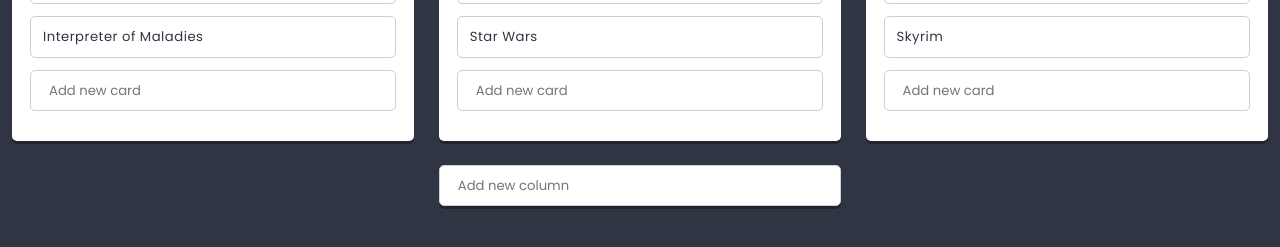
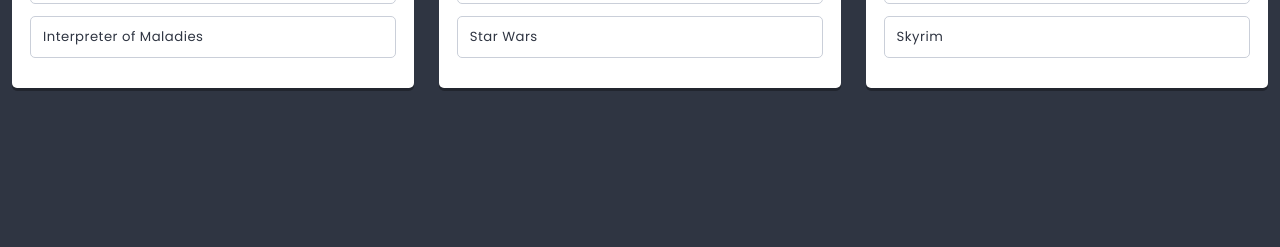
Before and after one commit to piotr-rajtar/todo-list_app, a React app: page / in a window 1280 px wide. Shown: the part 529-776 px from the top of the page. Built offline with nearby package versions, Linux system fonts and the light colour scheme.

Commit message:
Implement redux - card and column display

```diff
--- a/src/components/App/App.js
+++ b/src/components/App/App.js
@@ -1,15 +1,24 @@
 import React from 'react';
 import styles from './App.scss';
-import List from '../List/List';
-import {pageContents, listData} from '../../data/dataStore';
+import List from '../List/ListContainer';
+import PropTypes from 'prop-types';
 
 class App extends React.Component {
+  static propTypes = {
+    title: PropTypes.node,
+    subtitle: PropTypes.node,
+    lists: PropTypes.array,
+  }
+
   render() {
+    const {title, subtitle, lists} = this.props;
     return (
       <main className={styles.component}>
-        <h1 className={styles.title}>{pageContents.title}</h1>
-        <h2 className={styles.subtitle}>{pageContents.subtitle}</h2>
-        <List {...listData} />
+        <h1 className={styles.title}>{title}</h1>
+        <h2 className={styles.subtitle}>{subtitle}</h2>
+        {lists.map(listData => (
+          <List key={listData.id} {...listData} />
+        ))}
       </main>
     );
   }
--- /dev/null
+++ b/src/components/App/AppContainer.js
@@ -0,0 +1,10 @@
+import {connect} from 'react-redux';
+import App from './App';
+
+const mapStateToProps = state => ({
+  title: state.app.title,
+  subtitle: state.app.subtitle,
+  lists: state.lists,
+});
+
+export default connect(mapStateToProps)(App);
--- a/src/components/Card/Card.js
+++ b/src/components/Card/Card.js
@@ -8,9 +8,12 @@ class Card extends React.Component {
     }
 
     render() {
+
+      const {title} = this.props;
+
       return (
         <section className={styles.component}>
-          {this.props.title}
+          {title}
         </section>
       );
     }
--- a/src/components/Column/Column.js
+++ b/src/components/Column/Column.js
@@ -2,14 +2,11 @@ import React from 'react';
 import styles from './Column.scss';
 import PropTypes from 'prop-types';
 import Card from '../Card/Card';
-import Creator from '../Creator/Creator';
-import {settings} from '../../data/dataStore';
+//import Creator from '../Creator/Creator';
+//import {settings} from '../../data/dataStore';
 import Icon from '../Icon/Icon';
 
 class Column extends React.Component {
-    state = {
-      cards: this.props.cards || [],
-    }
 
     static propTypes = {
       title: PropTypes.string.isRequired,
@@ -17,37 +14,28 @@ class Column extends React.Component {
       cards: PropTypes.array,
     }
 
-    addCard(title){
-      this.setState(state => (
-        {
-          cards: [
-            ...state.cards,
-            {
-              key: state.cards.length ? state.cards[state.cards.length-1].key+1 : 0,
-              title,
-            },
-          ],
-        }
-      ));
-    }
-
     render() {
+      const {title, icon, cards} = this.props;
       return (
         <section className={styles.component}>
           <h3 className={styles.title}>
             <span className={styles.icon}>
-              <Icon name={this.props.icon} />
+              <Icon name={icon} />
             </span>
-            {this.props.title}
+            {title}
           </h3>
           <div>
-            {this.state.cards.map(({key, title}) => (
-              <Card key={key} title={title} />
+            {cards.map(cardData => (
+              <Card key={cardData.id} {...cardData} />
             ))}
           </div>
+          {
+            /*
           <div>
             <Creator text={settings.cardCreatorText} action={title => this.addCard(title)}/>
           </div>
+          */
+          }
         </section>
       );
     }
--- /dev/null
+++ b/src/components/Column/ColumnContainer.js
@@ -0,0 +1,10 @@
+import {connect} from 'react-redux';
+import Column from './Column';
+
+export const getCardsForColumn = ({cards}, columnId) => cards.filter(card => card.columnId == columnId);
+
+const mapStateToProps = (state, props) => ({
+  cards: getCardsForColumn(state, props.id),
+});
+
+export default connect(mapStateToProps)(Column);
--- a/src/components/List/List.js
+++ b/src/components/List/List.js
@@ -2,16 +2,12 @@ import React from 'react';
 import styles from './List.scss';
 import Hero from '../Hero/Hero';
 import PropTypes from 'prop-types';
-import Column from '../Column/Column';
+import Column from '../Column/ColumnContainer';
 import {settings} from '../../data/dataStore';
 import ReactHtmlParser from 'react-html-parser';
-import Creator from '../Creator/Creator';
+//import Creator from '../Creator/Creator';
 
 class List extends React.Component {
-    state = {
-      columns: this.props.columns || [],
-    }
-
     static propTypes = {
       title: PropTypes.node.isRequired,
       description: PropTypes.node,
@@ -23,37 +19,26 @@ class List extends React.Component {
       description: settings.defaultListDescription,
     }
 
-    addColumn(title){
-      this.setState(state => (
-        {
-          columns: [
-            ...state.columns,
-            {
-              key: state.columns.length ? state.columns[state.columns.length-1].key+1 : 0,
-              title,
-              icon: 'list-alt',
-              cards: [],
-            },
-          ],
-        }
-      ));
-    }
+    render() {
+      const {title, image, description, columns} = this.props;
 
-    render() {
       return  (
         <section className={styles.component}>
-          <Hero titleText={this.props.title} image={this.props.image} />
+          <Hero titleText={title} image={image} />
           <div className={styles.description}>
-            {ReactHtmlParser(this.props.description)}
+            {ReactHtmlParser(description)}
           </div>
+
           <div className={styles.columns}>
-            {this.state.columns.map(({key, ...columnProps}) => (
-              <Column key={key} {...columnProps} />
+            {columns.map(columnData => (
+              <Column key={columnData.id} {...columnData} />
             ))}
           </div>
+          {/*
           <div className={styles.creator}>
             <Creator text={settings.columnCreatorText} action={title => this.addColumn(title)}/>
-          </div>
+            </div>
+          */}
         </section>
       );
     }
--- /dev/null
+++ b/src/components/List/ListContainer.js
@@ -0,0 +1,10 @@
+import {connect} from 'react-redux';
+import List from './List';
+
+export const getColumnsForList = ({columns}, listId) => columns.filter(column => column.listId == listId);
+
+const mapStateToProps = (state, props) => ({
+  columns: getColumnsForList(state, props.id),
+});
+
+export default connect(mapStateToProps)(List);
--- a/src/index.js
+++ b/src/index.js
@@ -2,7 +2,7 @@ import React from 'react';
 import './styles/normalize.scss';
 import './styles/global.scss';
 import ReactDOM from 'react-dom';
-import App from './components/App/App';
+import App from './components/App/AppContainer';
 import { Provider } from 'react-redux';
 import store from './redux/store';
 
```
